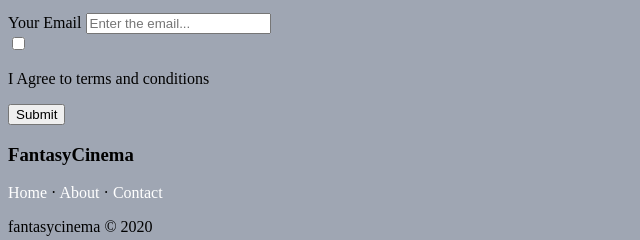
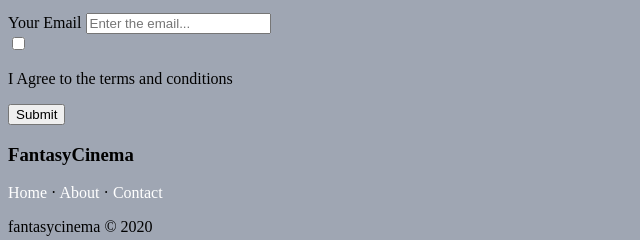
Before and after one commit to jfrank1120/INFSCI_2140_Movie_Project, a plain HTML site: page static/movie_list.html in a window 1280 px wide. Shown: the part 525-765 px from the top of the page, 0-640 px from the left. Drawn offline with Linux system fonts and the light colour scheme; files that its build step writes are made by us from their sources.

Commit message:
Update movie_list.html

```diff
--- a/static/movie_list.html
+++ b/static/movie_list.html
@@ -85,7 +85,7 @@
                     <input type="checkbox" name="agree" id="agree">
                     <span class="check"></span>
                 </label>
-                <p class="agree">I Agree to terms and conditions</p>
+                <p class="agree">I Agree to the terms and conditions</p>
             </div>
             <div class="form_control">
                 <input type="submit" class="btn-custom" value="Submit">
```
